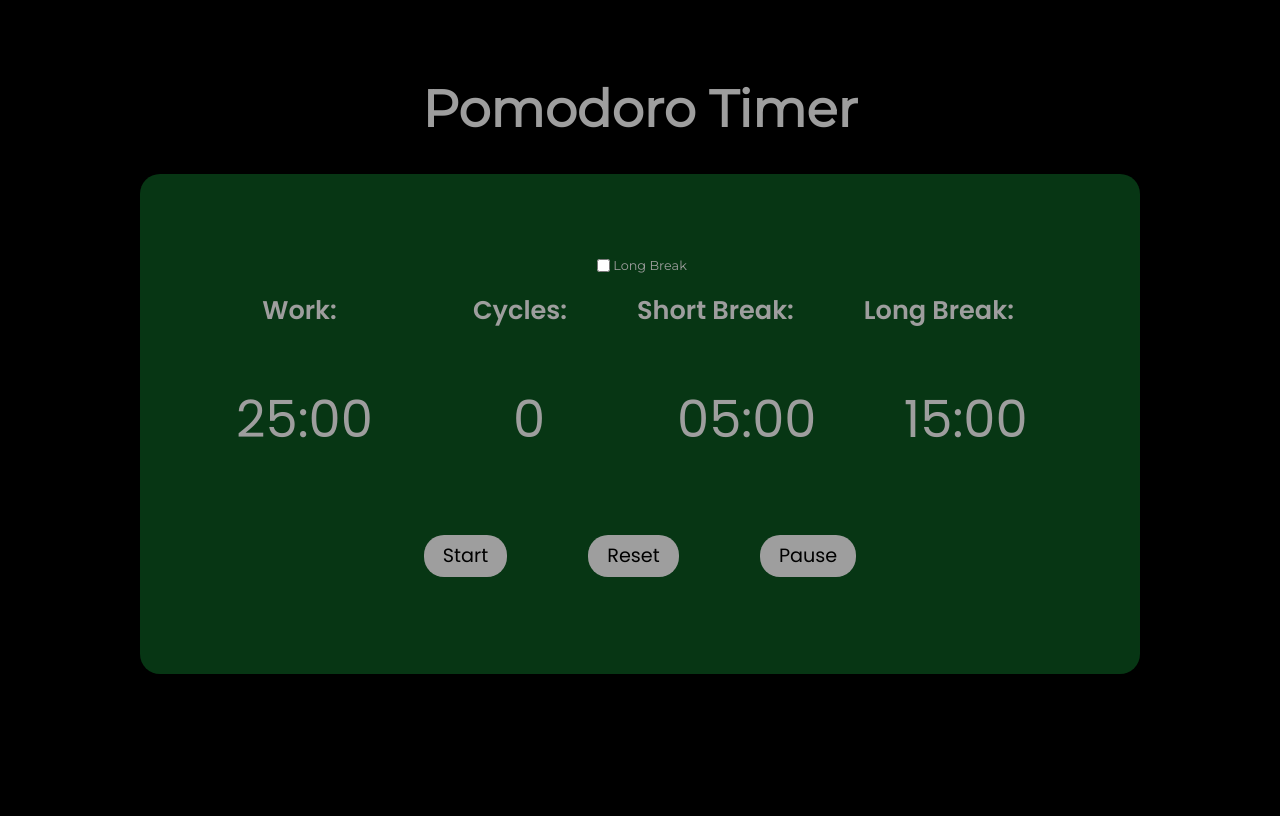
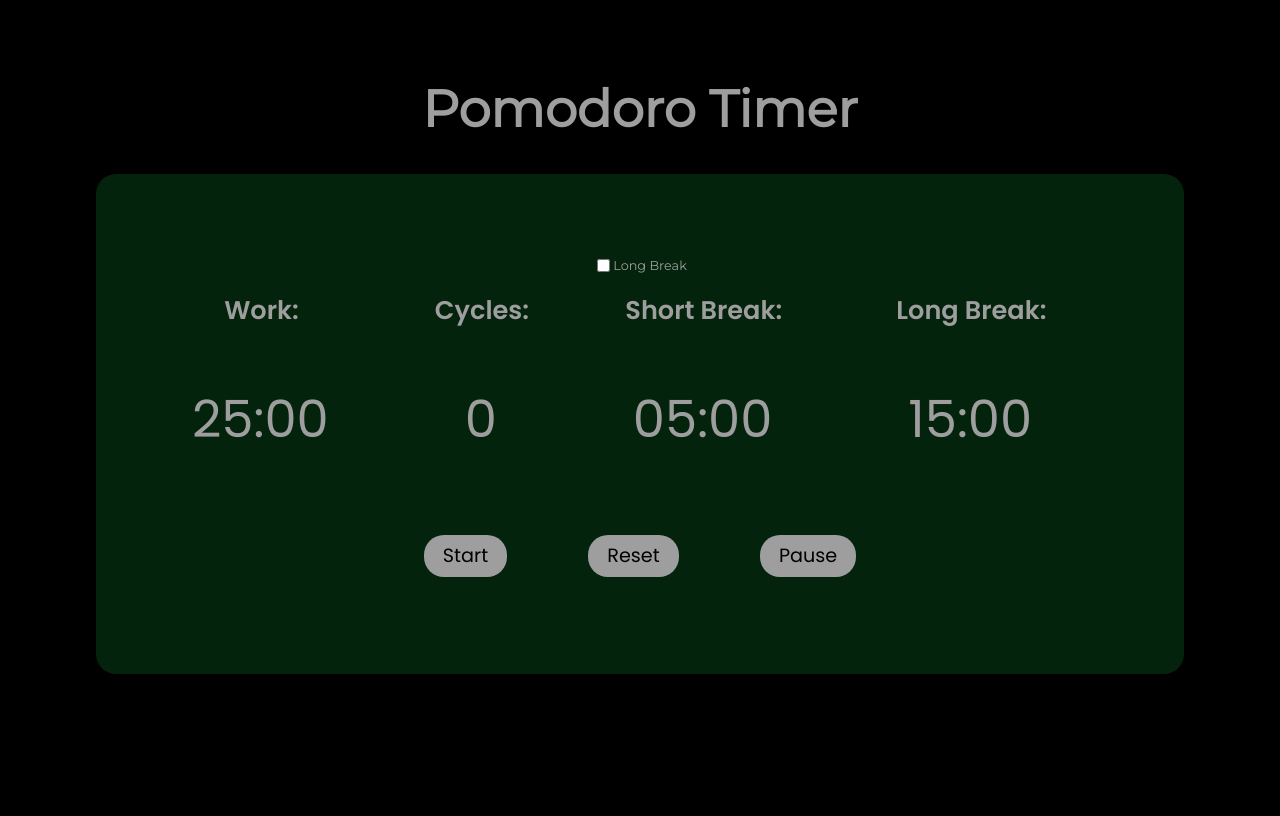
Before and after one commit to imadiss/web-and-mobile-programming-course, a PHP site: page /Timer.html in a window 1280 px wide. Run offline with PHP 8.4, Linux system fonts and the light colour scheme; some web fonts are replaced.

Commit message:
Add pomodoro

```diff
--- a/Pomodoro/Timer.css
+++ b/Pomodoro/Timer.css
@@ -2,6 +2,10 @@
 @import url('https://fonts.googleapis.com/css2?family=Montserrat:wght@400&family=Open+Sans:wght@400&family=Lato:wght@400&family=Raleway:wght@400&family=Rubik:wght@400&display=swap');
 @import url('https://fonts.googleapis.com/css2?family=Nunito:wght@400&family=Source+Sans+Pro:wght@400&family=Muli:wght@400&family=Comfortaa:wght@400&family=Quicksand:wght@400&display=swap');
 
+
+html {
+    scroll-behavior: smooth;
+}
 
 body{
     background-color: black;
@@ -10,6 +14,18 @@ body{
     flex-direction: column;
     justify-content: center;
     align-items: center;
+    animation: slideIn 2s;
+}
+
+@keyframes slideIn {
+    from {
+        transform: translateY(-20px);
+        opacity: 0;
+    }
+    to {
+        transform: translateY(0);
+        opacity: 1;
+    }
 }
 
 h1 {
@@ -22,9 +38,10 @@ h1 {
 ul{
     display: flex;
     list-style: none;
-    margin-right: 0px;
+    padding-right: 7.5vw;
     font-size: 4vw;
     color: #9e9e9e;
+    box-sizing: border-box;
 }
 
 .tab{
@@ -32,10 +49,10 @@ ul{
     flex-direction: column;
     justify-content: center;
     align-items: center;
-    background-color: #073614;
+    background-color: #04230d;
     border-radius: 20px;
     height: 500px;
-    width: 1000px ;
+    width: 85vw ;
     margin-bottom: 100px;
 }
 
@@ -51,17 +68,12 @@ li{
     font-family: "poppins", sans-serif ;
 }
 
-#work_list{
-    margin-right: 100px;
-}
-
 h5{
     font-family: "poppins", sans-serif ;
     font-size: 2vw;
     text-align: center;
     color: #9e9e9e;
-    padding-right: 30px;
-    margin-right: 40px;
+    padding-right: 4.2vw;
     margin-top: 5px;
 }
 
@@ -76,6 +88,11 @@ button{
     cursor: pointer;
     text-align: center;
     background-color: #9e9e9e;
+}
+
+button:active {
+    transform: scale(0.95);
+    transition: transform 0.05s;
 }
 
 .checkbox{
```
